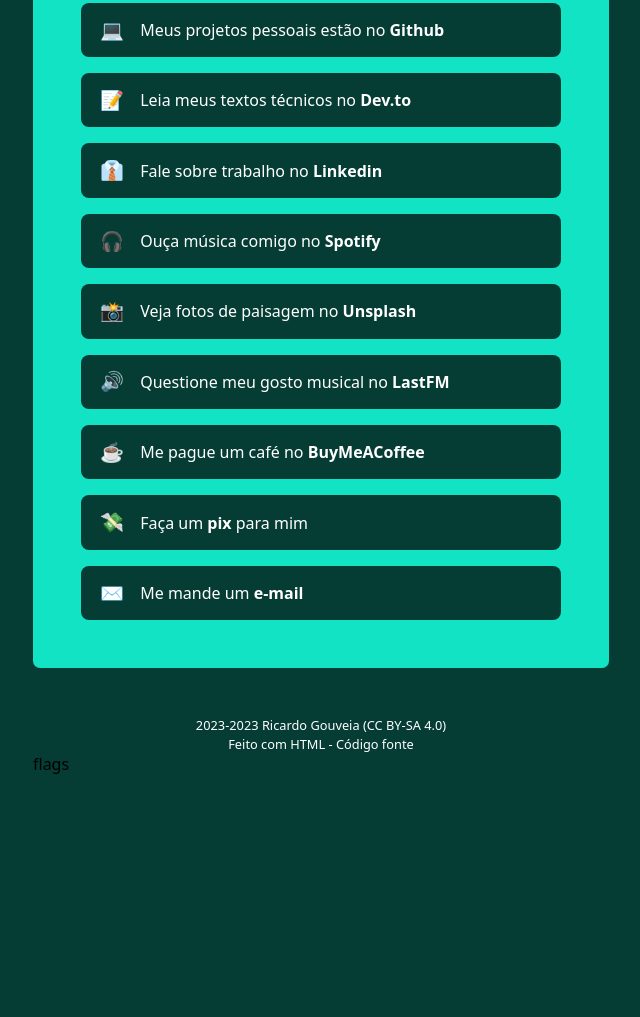
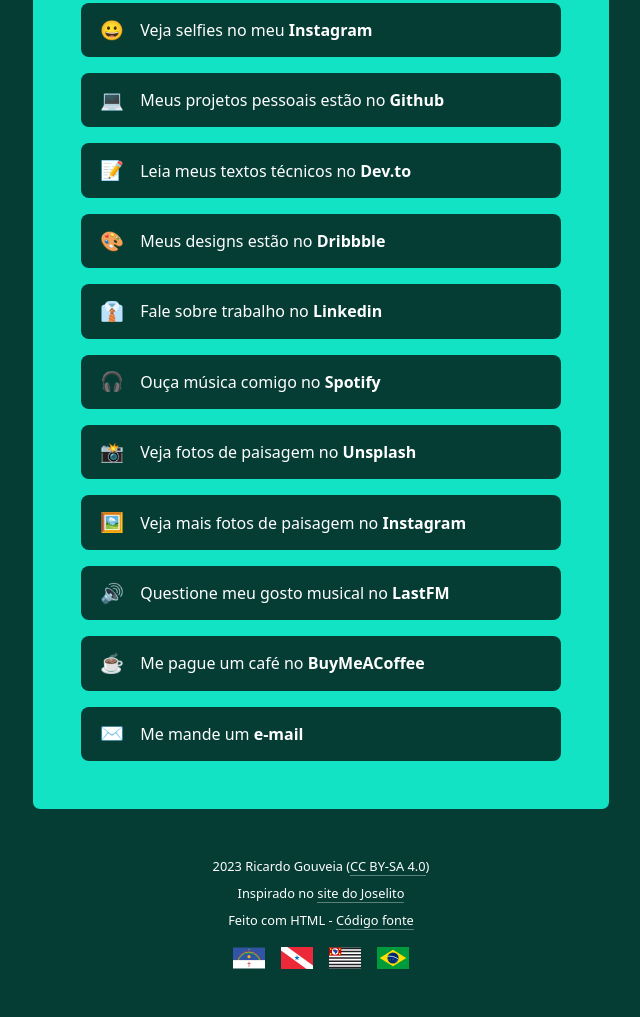
Before and after one commit to ricardogouveia3/links, a website: page index.html in a window 1280 px wide. Shown: the part 947-1964 px from the top of the page, without its empty margins (319-959 px from the left). Before the commit the page ends 1768 px from the top, so only its background shows below. Drawn offline with Linux system fonts and the light colour scheme.

Commit message:
Finishing adding links

```diff
--- a/assets/css/style.css
+++ b/assets/css/style.css
@@ -176,8 +176,26 @@
 
 .footer p {
   margin: 0;
+  margin-bottom: 0.5rem;
   line-height: 1.5;
   color: #ffffff;
   font-size: 0.8rem;
   text-align: center;
 }
+
+.footer a {
+  text-decoration: none;
+  color: #ffffff;
+  border-bottom: 1px solid rgba(255, 255, 255, 0.35);
+}
+
+.footer__flags {
+  display: flex;
+  justify-content: center;
+  gap: 1rem;
+  margin-top: 1rem;
+}
+
+.footer__flags__flag {
+  width: 2rem;
+}
--- a/index.html
+++ b/index.html
@@ -13,7 +13,7 @@
   <main class="main">
     <header class="header">
       <a href="/" rel="noopener" class="header__link">
-        <img src="assets/img/logo.svg" alt="RCRD logo in white" class="header__link__logo">
+        <img loading="lazy" src="assets/img/logo.svg" alt="RCRD logo in white" class="header__link__logo">
       </a>
     </header>
     <main class="main-inner">
@@ -33,7 +33,7 @@
               jogar no PC e de memes.</p>
           </div>
           <div class="about__photo">
-            <img src="assets/img/avatar.jpg" alt="Eu com chapéu de urso panda olhando para a direita"
+            <img loading="lazy" src="assets/img/avatar.jpg" alt="Eu com chapéu de urso panda olhando para a direita"
               class="about__photo__img">
           </div>
         </div>
@@ -68,6 +68,13 @@
             </a>
           </li>
           <li class="social-links__list__item">
+            <a href="https://instagram.com/ricardogouveia3" target="_blank" rel="noopener"
+              class="social-links__list__item__link">
+              <span>😀</span>
+              <p>Veja selfies no meu&nbsp;<b>Instagram</b></p>
+            </a>
+          </li>
+          <li class="social-links__list__item">
             <a href="https://github.com/ricardogouveia3" target="_blank" rel="noopener"
               class="social-links__list__item__link">
               <span>💻</span>
@@ -78,6 +85,13 @@
             <a href="https://dev.to/rcrd" target="_blank" rel="noopener" class="social-links__list__item__link">
               <span>📝</span>
               <p>Leia meus textos técnicos no&nbsp;<b>Dev.to</b></p>
+            </a>
+          </li>
+          <li class="social-links__list__item">
+            <a href="https://dribbble.com/ricardogouveia3" target="_blank" rel="noopener"
+              class="social-links__list__item__link">
+              <span>🎨</span>
+              <p>Meus designs estão no&nbsp;<b>Dribbble</b></p>
             </a>
           </li>
           <li class="social-links__list__item">
@@ -102,6 +116,13 @@
             </a>
           </li>
           <li class="social-links__list__item">
+            <a href="https://instagram.com/rcrd_landscape" target="_blank" rel="noopener"
+              class="social-links__list__item__link">
+              <span>🖼️</span>
+              <p>Veja mais fotos de paisagem no&nbsp;<b>Instagram</b></p>
+            </a>
+          </li>
+          <li class="social-links__list__item">
             <a href="https://open.spotify.com/user/ricardogouveia3" target="_blank" rel="noopener"
               class="social-links__list__item__link">
               <span>🔊</span>
@@ -115,12 +136,12 @@
               <p>Me pague um café no&nbsp;<b>BuyMeACoffee</b></p>
             </a>
           </li>
-          <li class="social-links__list__item">
+          <!-- <li class="social-links__list__item">
             <a href="" target="_blank" rel="noopener" class="social-links__list__item__link">
               <span>💸</span>
               <p>Faça um&nbsp;<b>pix</b>&nbsp;para mim</p>
             </a>
-          </li>
+          </li> -->
           <li class="social-links__list__item">
             <a href="mailto:me@rcrd.dev" target="_blank" rel="noopener" class="social-links__list__item__link">
               <span>✉️</span>
@@ -133,14 +154,24 @@
     </main>
     <footer class="footer">
       <p class="footer__rights">
-        <span>2023-2023</span>
+        <span id="footerDate">2023-2023</span>
         <span>Ricardo Gouveia</span>
-        <span>(CC BY-SA 4.0)</span>
+        <span>(<a href="https://creativecommons.org/licenses/by-sa/4.0/deed.pt_BR" rel="noopener" target="_blank">CC
+            BY-SA 4.0</a>)</span>
+      </p>
+      <p class="footer__inspired">
+        <span>Inspirado no <a href="https://joseli.to/pt/" target="_blank" rel="noopener">site do Joselito</a></span>
       </p>
       <p class="footer__made-with">
-        <span>Feito com HTML - Código fonte</span>
+        <span>Feito com HTML - <a href="https://github.com/ricardogouveia3/links" target="_blank" rel="noopener">Código
+            fonte</a></span>
       </p>
-      <section>flags</section>
+      <section class="footer__flags">
+        <img loading="lazy" src="assets/img/flags/pe.svg" alt="Bandeira de Pernambuco" class="footer__flags__flag">
+        <img loading="lazy" src="assets/img/flags/pa.svg" alt="Bandeira do Pará" class="footer__flags__flag">
+        <img loading="lazy" src="assets/img/flags/sp.svg" alt="Bandeira de São Paulo" class="footer__flags__flag">
+        <img loading="lazy" src="assets/img/flags/br.svg" alt="Bandeira do Brasil" class="footer__flags__flag">
+      </section>
     </footer>
   </main>
 </body>
--- /dev/null
+++ b/js/index.js
@@ -0,0 +1,13 @@
+const footerDate = () => {
+  const initialYear = 2023;
+  const actualYear = new Date().getFullYear();
+  const footerDateElement = document.getElementById('footerDate');
+
+  if (initialYear === actualYear) {
+    footerDateElement.innerText = initialYear;
+  } else {
+    footerDateElement.innerText = `${initialYear} - ${actualYear}`
+  }
+}
+
+footerDate();
```
Also changed, not shown: README.md (added), assets/img/flags/br.svg (added), assets/img/flags/pa.svg (added), assets/img/flags/pe.svg (added), assets/img/flags/sp.svg (added).
